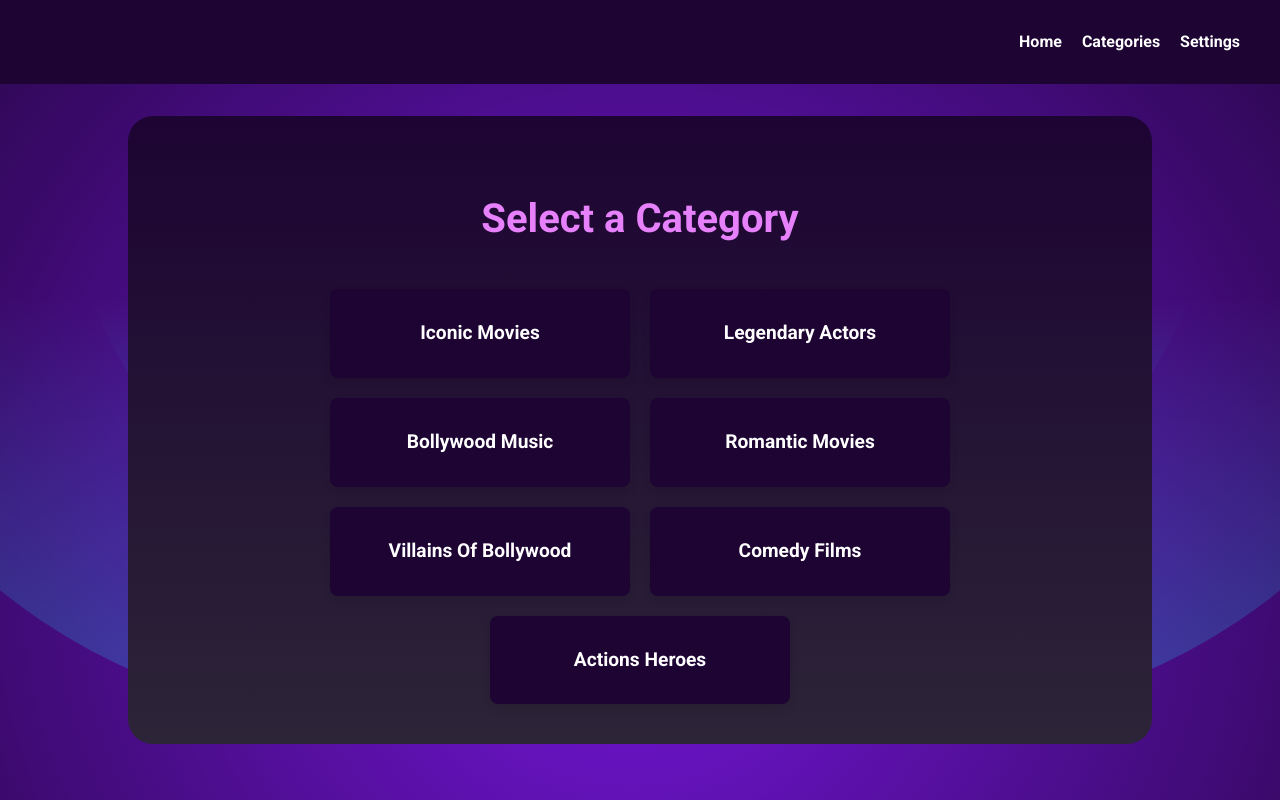
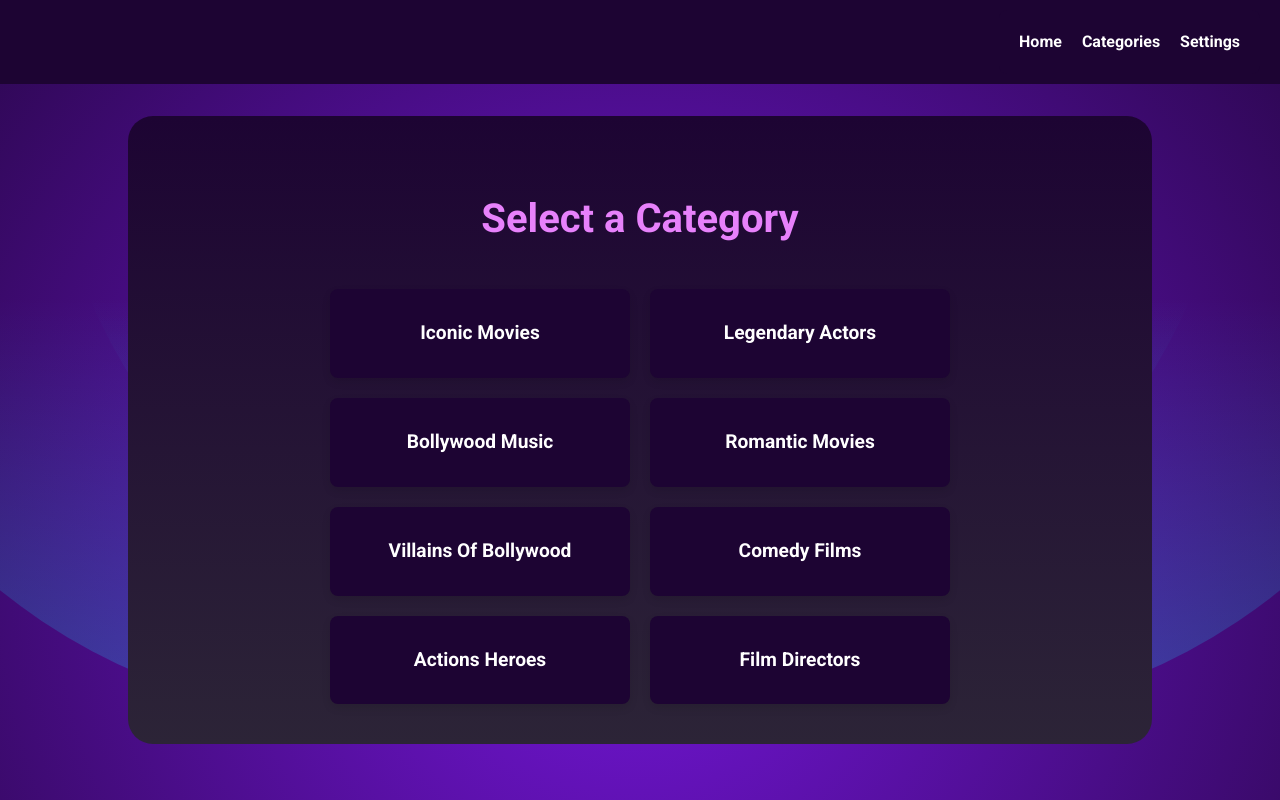
Before and after one commit to ms-tech-geek/quiz-app, a React (Vite) app: page /categories in a window 1280 px wide. Built offline with nearby package versions, Linux system fonts and the light colour scheme.

Commit message:
add film directors category

```diff
--- a/src/components/Categories/Categories.jsx
+++ b/src/components/Categories/Categories.jsx
@@ -43,6 +43,11 @@ const Categories = () => {
             <h3>Actions Heroes</h3>
           </div>
         </Link>
+        <Link to="/quiz?category=film-directors" className="category-item">
+          <div className="category-content">
+            <h3>Film Directors</h3>
+          </div>
+        </Link>
       </div>
     </div>
   );
--- a/src/components/Quiz/Quiz.jsx
+++ b/src/components/Quiz/Quiz.jsx
@@ -58,6 +58,12 @@ export default function Quiz() {
           .sort((a, b) => Math.random() - 0.5)
           .slice(0, settings.numQuestions);
         break;
+      case 'film-directors':
+        selectedQuestions = questionsData
+          .filter((question) => question.category === 'film-directors')
+          .sort((a, b) => Math.random() - 0.5)
+          .slice(0, settings.numQuestions);
+        break;
       default:
         selectedQuestions = [];
         break;
--- a/src/questions.js
+++ b/src/questions.js
@@ -488,5 +488,75 @@ export default [
     "correctAnswer": "Bang Bang",
     "wrongAnswers": ["War", "Krrish", "Kaabil", "Lakshya"],
     "category": "action-heroes"
+  },
+  {
+    "id": "801",
+    "text": "Which director is known for the 'Dhoom' series?",
+    "correctAnswer": "Sanjay Gadhvi",
+    "wrongAnswers": ["Karan Johar", "Aditya Chopra", "Rohit Shetty", "Farhan Akhtar"],
+    "category": "film-directors"
+  },
+  {
+    "id": "802",
+    "text": "Who directed the movie '3 Idiots'?",
+    "correctAnswer": "Rajkumar Hirani",
+    "wrongAnswers": ["Vidhu Vinod Chopra", "Karan Johar", "Farhan Akhtar", "Anurag Kashyap"],
+    "category": "film-directors"
+  },
+  {
+    "id": "803",
+    "text": "Which director is known for the movie 'Dilwale Dulhania Le Jayenge'?",
+    "correctAnswer": "Aditya Chopra",
+    "wrongAnswers": ["Yash Chopra", "Karan Johar", "Rajkumar Hirani", "Rohit Shetty"],
+    "category": "film-directors"
+  },
+  {
+    "id": "804",
+    "text": "Who directed the movie 'Kabhi Khushi Kabhie Gham'?",
+    "correctAnswer": "Karan Johar",
+    "wrongAnswers": ["Aditya Chopra", "Yash Chopra", "Rajkumar Hirani", "Rohit Shetty"],
+    "category": "film-directors"
+  },
+  {
+    "id": "805",
+    "text": "Which director is known for the 'Golmaal' series?",
+    "correctAnswer": "Rohit Shetty",
+    "wrongAnswers": ["Karan Johar", "Aditya Chopra", "Rajkumar Hirani", "Farhan Akhtar"],
+    "category": "film-directors"
+  },
+  {
+    "id": "806",
+    "text": "Who directed the movie 'Zindagi Na Milegi Dobara'?",
+    "correctAnswer": "Zoya Akhtar",
+    "wrongAnswers": ["Farhan Akhtar", "Karan Johar", "Rohit Shetty", "Anurag Kashyap"],
+    "category": "film-directors"
+  },
+  {
+    "id": "807",
+    "text": "Which director is known for the movie 'Gully Boy'?",
+    "correctAnswer": "Zoya Akhtar",
+    "wrongAnswers": ["Farhan Akhtar", "Anurag Kashyap", "Rohit Shetty", "Rajkumar Hirani"],
+    "category": "film-directors"
+  },
+  {
+    "id": "808",
+    "text": "Who directed the movie 'Bajrangi Bhaijaan'?",
+    "correctAnswer": "Kabir Khan",
+    "wrongAnswers": ["Karan Johar", "Rohit Shetty", "Rajkumar Hirani", "Farhan Akhtar"],
+    "category": "film-directors"
+  },
+  {
+    "id": "809",
+    "text": "Which director is known for the movie 'Devdas'?",
+    "correctAnswer": "Sanjay Leela Bhansali",
+    "wrongAnswers": ["Karan Johar", "Aditya Chopra", "Rajkumar Hirani", "Rohit Shetty"],
+    "category": "film-directors"
+  },
+  {
+    "id": "810",
+    "text": "Who directed the movie 'Rock On!!'?",
+    "correctAnswer": "Abhishek Kapoor",
+    "wrongAnswers": ["Farhan Akhtar", "Zoya Akhtar", "Karan Johar", "Rohit Shetty"],
+    "category": "film-directors"
   }
 ]
```
